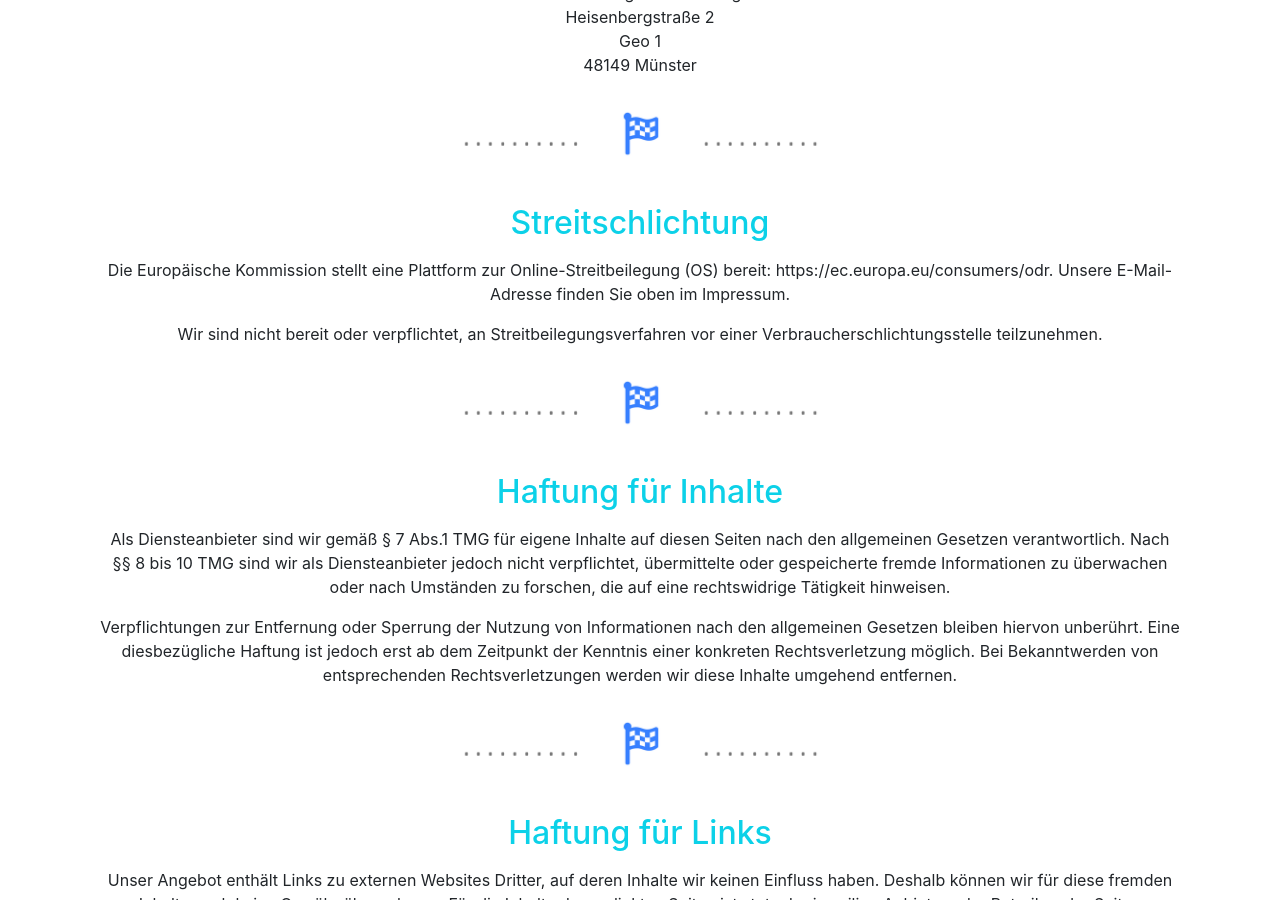
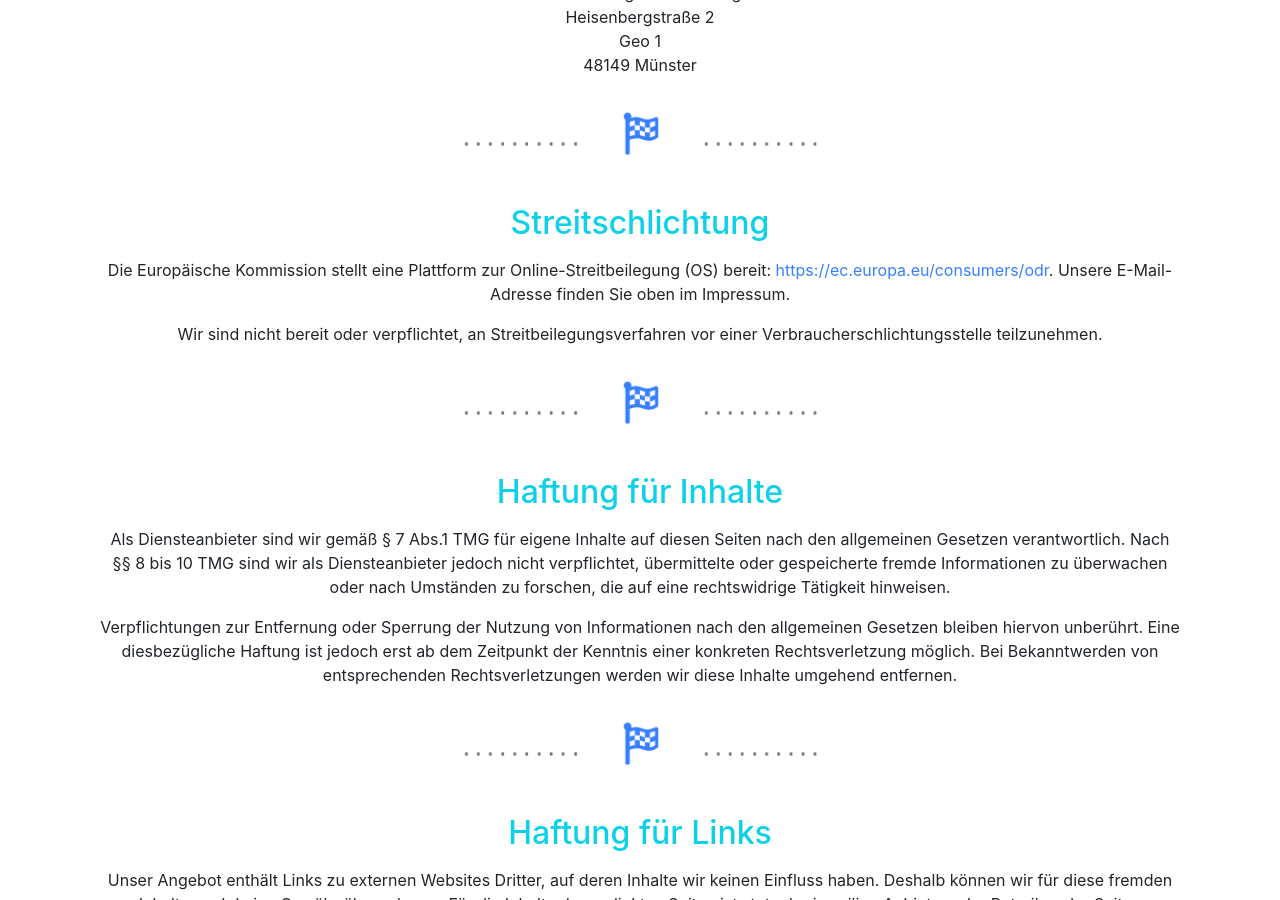
Before and after one commit to origami-team/origami-website, a Jekyll site: the page built from impressum.html, in a window 1280 px wide and 900 px high, scrolled down 1042 px. Built offline with Jekyll 4.4.1, drawn with Linux system fonts in a browser that asks for light colours; nearby versions of some CDN libraries; part of the change alters nothing that is shown; some of the changed text lies outside the part shown.

```diff
--- a/impressum.html
+++ b/impressum.html
@@ -49,7 +49,7 @@ layout: default
                 <h2>Streitschlichtung</h2>
                 <p></p>
                 <p>Die Europäische Kommission stellt eine Plattform zur Online-Streitbeilegung (OS)
-                    bereit: https://ec.europa.eu/consumers/odr.
+                    bereit: <a href="https://ec.europa.eu/consumers/odr" target=_blank>https://ec.europa.eu/consumers/odr</a>.
                     Unsere E-Mail-Adresse finden Sie oben im Impressum.</p>
                 <p>Wir sind nicht bereit oder verpflichtet, an Streitbeilegungsverfahren vor einer
                     Verbraucherschlichtungsstelle teilzunehmen.</p>
@@ -124,7 +124,7 @@ layout: default
                 <p>DF667 Chlorine<br>
                 Geovana</p>
                 <h6>Schwarze Mock-up-Tablets:</h6>
-                <p>Adobe Stock</p>
+                <p>Adobe Stock/ Creative Cloud</p>
                 <h6>Grafik Prototyp OriGami:</h6>
                 <p>https://enable-project.eu/</p>
                 <h6>Farben der Webseite, des Logos, des Icons und in der App:</h6>
```
